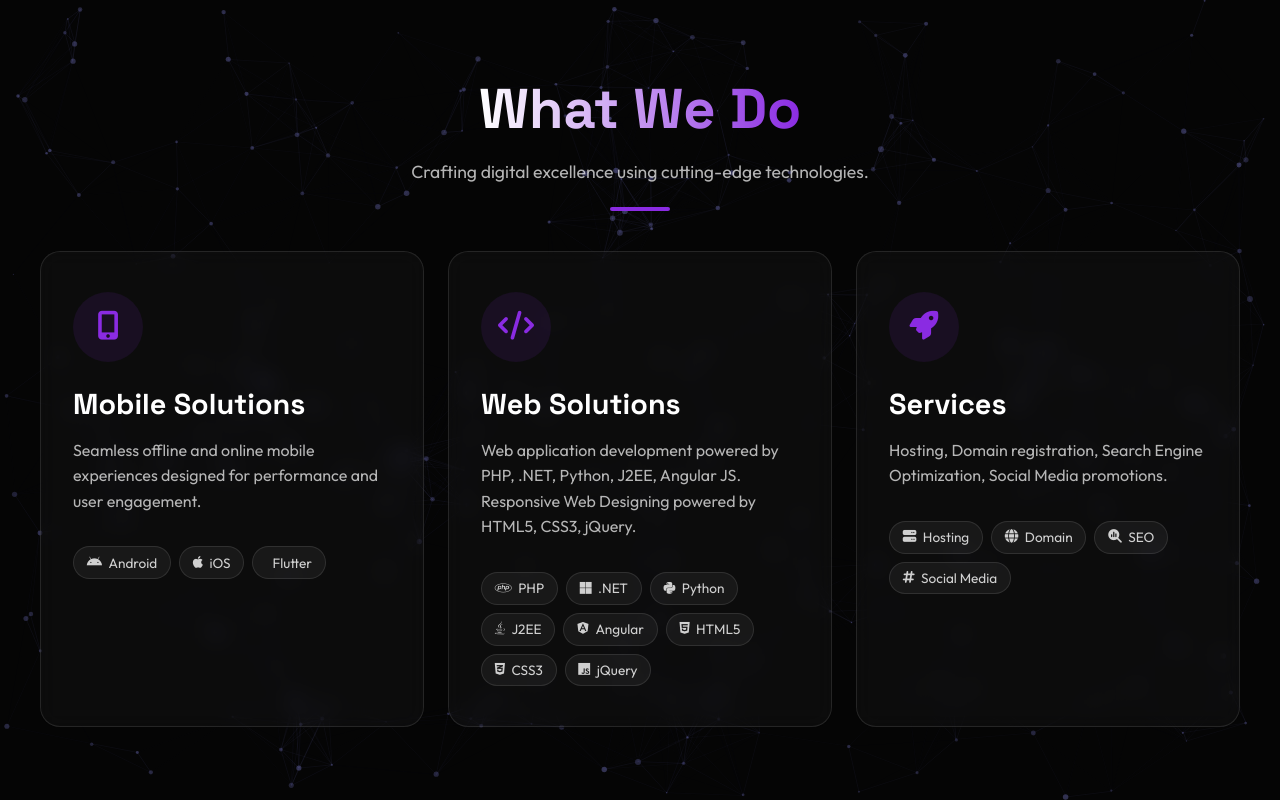
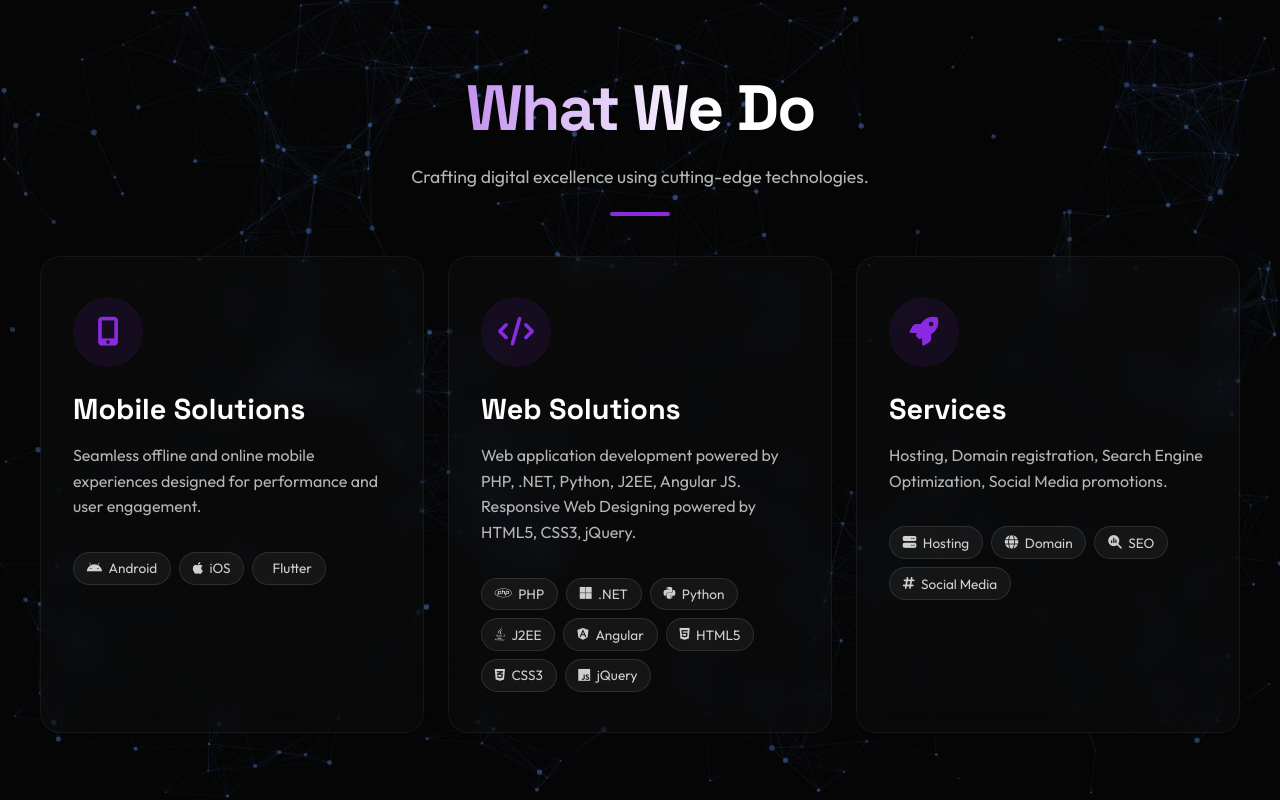
Before and after one commit to jubinjoy432/Rlabz, a PHP site: page / in a window 1280 px wide. Run offline with PHP 8.4, Linux system fonts and the light colour scheme.

Commit message:
Improved Design

```diff
--- a/WhatWeDo/script.js
+++ b/WhatWeDo/script.js
@@ -13,13 +13,17 @@ document.addEventListener('DOMContentLoaded', () => {
         const card = this;
         const cardRect = card.getBoundingClientRect();
 
-        const x = e.clientX - cardRect.left - cardRect.width / 2;
-        const y = e.clientY - cardRect.top - cardRect.height / 2;
+        const x = e.clientX - cardRect.left;
+        const y = e.clientY - cardRect.top;
 
-        const rotateX = y / -20;
-        const rotateY = x / 20;
+        const rotateX = (y - cardRect.height / 2) / -20;
+        const rotateY = (x - cardRect.width / 2) / 20;
 
         card.style.transform = `perspective(1000px) rotateX(${rotateX}deg) rotateY(${rotateY}deg) scale(1.02)`;
+
+        // Set CSS variables for spotlight effect
+        card.style.setProperty('--mouse-x', `${x}px`);
+        card.style.setProperty('--mouse-y', `${y}px`);
     }
 
     function handleMouseLeave(e) {
@@ -41,12 +45,12 @@ document.addEventListener('DOMContentLoaded', () => {
     let mouse = { x: -1000, y: -1000 };
 
     const CONFIG = {
-        particleCount: 300,
-        colorBase: 'rgba(120, 120, 200, ',
-        colorHighlight: 'rgba(138, 43, 226, ',
-        colorAccent: 'rgba(157, 0, 255, ',
-        connectionDist: 120,
-        mouseRadius: 250,
+        particleCount: 400, // Increased count
+        colorBase: 'rgba(100, 149, 237, ', // Cornflower Blue base
+        colorHighlight: 'rgba(138, 43, 226, ', // Blue Violet
+        colorAccent: 'rgba(0, 255, 255, ', // Cyan accent
+        connectionDist: 140,
+        mouseRadius: 300,
     };
 
     function resize() {
@@ -99,8 +103,8 @@ document.addEventListener('DOMContentLoaded', () => {
         init() {
             this.x = Math.random() * width;
             this.y = Math.random() * height;
-            this.vx = (Math.random() - 0.5) * 1.5;
-            this.vy = (Math.random() - 0.5) * 1.5;
+            this.vx = (Math.random() - 0.5) * 0.5; // Slowed down
+            this.vy = (Math.random() - 0.5) * 0.5; // Slowed down
             this.size = Math.random() * 2.5 + 0.5;
             this.baseSize = this.size;
             this.excitement = 0;
@@ -114,11 +118,11 @@ document.addEventListener('DOMContentLoaded', () => {
             const distMouse = Math.sqrt(dx * dx + dy * dy);
 
             if (distMouse < CONFIG.mouseRadius) {
-                this.vx -= (dx / distMouse) * 0.05;
-                this.vy -= (dy / distMouse) * 0.05;
-                this.excitement = Math.min(this.excitement + 0.05, 1);
+                this.vx -= (dx / distMouse) * 0.02; // Gentler push
+                this.vy -= (dy / distMouse) * 0.02; // Gentler push
+                this.excitement = Math.min(this.excitement + 0.02, 1);
             } else {
-                this.excitement = Math.max(this.excitement - 0.02, 0);
+                this.excitement = Math.max(this.excitement - 0.01, 0); // Slower decay
             }
 
             // Subtle card attraction
@@ -257,7 +261,20 @@ document.addEventListener('DOMContentLoaded', () => {
             p.update();
             p.draw();
 
-            // Connections
+            // Connect to mouse
+            const dxMouse = p.x - mouse.x;
+            const dyMouse = p.y - mouse.y;
+            const distMouse = Math.sqrt(dxMouse * dxMouse + dyMouse * dyMouse);
+            if (distMouse < CONFIG.connectionDist * 1.5) {
+                ctx.beginPath();
+                ctx.moveTo(p.x, p.y);
+                ctx.lineTo(mouse.x, mouse.y);
+                ctx.strokeStyle = CONFIG.colorAccent + (1 - distMouse / (CONFIG.connectionDist * 1.5)) * 0.5 + ')';
+                ctx.lineWidth = 0.8;
+                ctx.stroke();
+            }
+
+            // Connections between particles
             if (p.excitement < 0.5) {
                 for (let j = i + 1; j < particles.length; j++) {
                     const p2 = particles[j];
--- a/WhatWeDo/styles.css
+++ b/WhatWeDo/styles.css
@@ -65,14 +65,28 @@ body {
 
 h2 {
     font-family: var(--font-heading);
-    font-size: 3.5rem;
+    font-size: 4rem;
     font-weight: 700;
     margin-bottom: 1rem;
     position: relative;
-    display: inline-block;
-    background: linear-gradient(to right, #fff, var(--primary-purple));
+    letter-spacing: -2px;
+    background: linear-gradient(to right,
+            #ffffff 20%,
+            #8A2BE2 40%,
+            #ffffff 60%,
+            #ffffff 80%);
+    background-size: 200% auto;
     -webkit-background-clip: text;
+    background-clip: text;
     -webkit-text-fill-color: transparent;
+    animation: shine 5s linear infinite;
+}
+
+/* Shine Animation */
+@keyframes shine {
+    to {
+        background-position: 200% center;
+    }
 }
 
 .subtitle {
@@ -98,34 +112,77 @@ h2 {
 }
 
 .card {
-    background: var(--glass-bg);
-    border: 1px solid var(--glass-border);
+    background: rgba(255, 255, 255, 0.02);
+    border: 1px solid rgba(255, 255, 255, 0.05);
+    /* Fallback */
     border-radius: 20px;
     padding: 2.5rem 2rem;
-    /* Slightly tighter card padding */
-    backdrop-filter: blur(10px);
-    transition: transform 0.3s ease, box-shadow 0.3s ease, background 0.3s ease;
+    backdrop-filter: blur(15px);
+    transition: transform 0.3s ease, box-shadow 0.3s ease;
     cursor: pointer;
     position: relative;
     overflow: hidden;
     transform-style: preserve-3d;
+    /* Spotlight specific variables to be updated by JS */
+    --mouse-x: 50%;
+    --mouse-y: 50%;
 }
 
+/* Spotlight Effect Layer */
+.card::after {
+    content: '';
+    position: absolute;
+    top: 0;
+    left: 0;
+    right: 0;
+    bottom: 0;
+    background: radial-gradient(600px circle at var(--mouse-x) var(--mouse-y),
+            rgba(255, 255, 255, 0.08),
+            transparent 40%);
+    opacity: 0;
+    transition: opacity 0.5s ease;
+    z-index: 1;
+    pointer-events: none;
+}
+
+.card:hover::after {
+    opacity: 1;
+}
+
+/* Border Glow Spotlight */
 .card::before {
     content: '';
     position: absolute;
     top: 0;
     left: 0;
-    width: 100%;
-    height: 100%;
-    background: linear-gradient(45deg, transparent, rgba(255, 255, 255, 0.03), transparent);
-    transform: translateX(-100%);
-    transition: 0.5s;
+    right: 0;
+    bottom: 0;
+    border-radius: 20px;
+    padding: 1.5px;
+    /* Border width */
+    background: radial-gradient(300px circle at var(--mouse-x) var(--mouse-y),
+            rgba(138, 43, 226, 0.8),
+            rgba(255, 255, 255, 0.1) 40%,
+            transparent 50%);
+    -webkit-mask:
+        linear-gradient(#fff 0 0) content-box,
+        linear-gradient(#fff 0 0);
+    mask:
+        linear-gradient(#fff 0 0) content-box,
+        linear-gradient(#fff 0 0);
+    -webkit-mask-composite: xor;
+    mask-composite: exclude;
+    z-index: 2;
+    opacity: 0.5;
+    pointer-events: none;
+    transition: opacity 0.5s ease;
 }
 
 .card:hover::before {
-    transform: translateX(100%);
+    opacity: 1;
 }
+
+
 
 .card:hover {
     transform: translateY(-10px);
```
